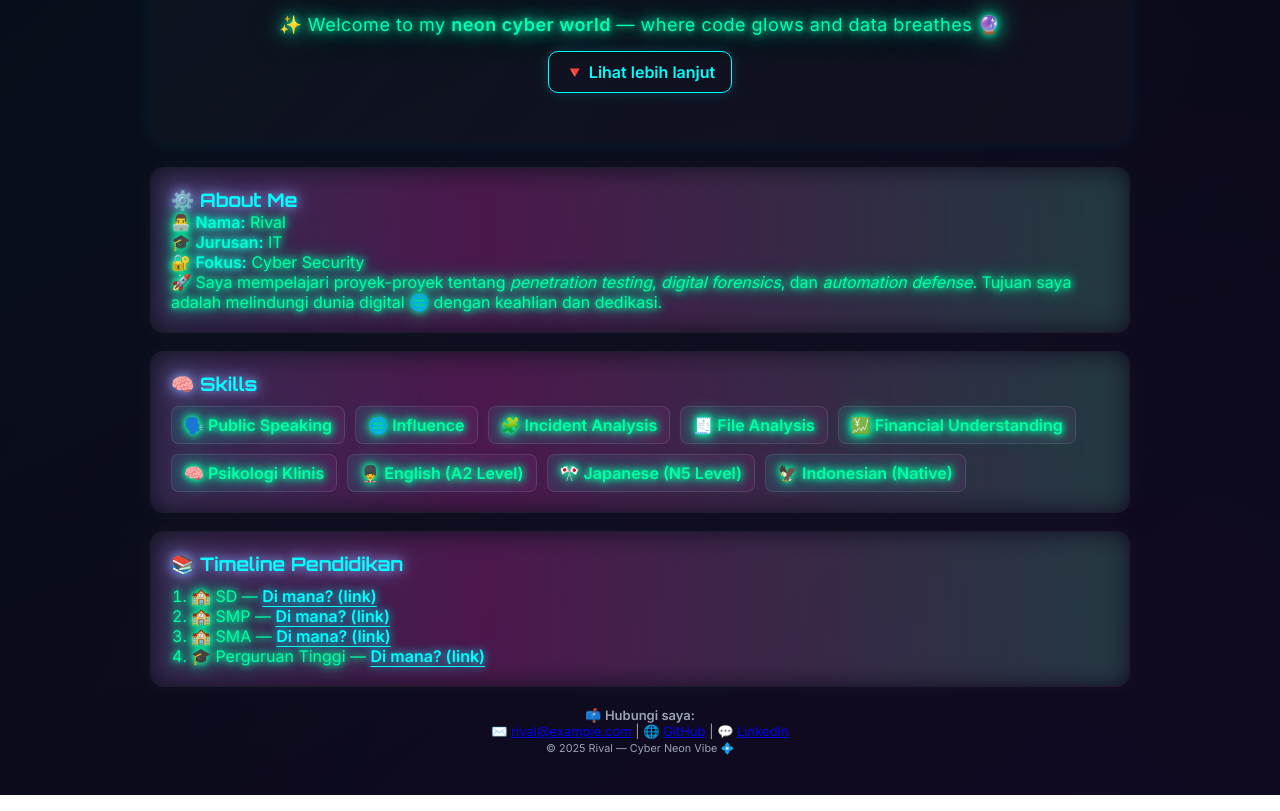
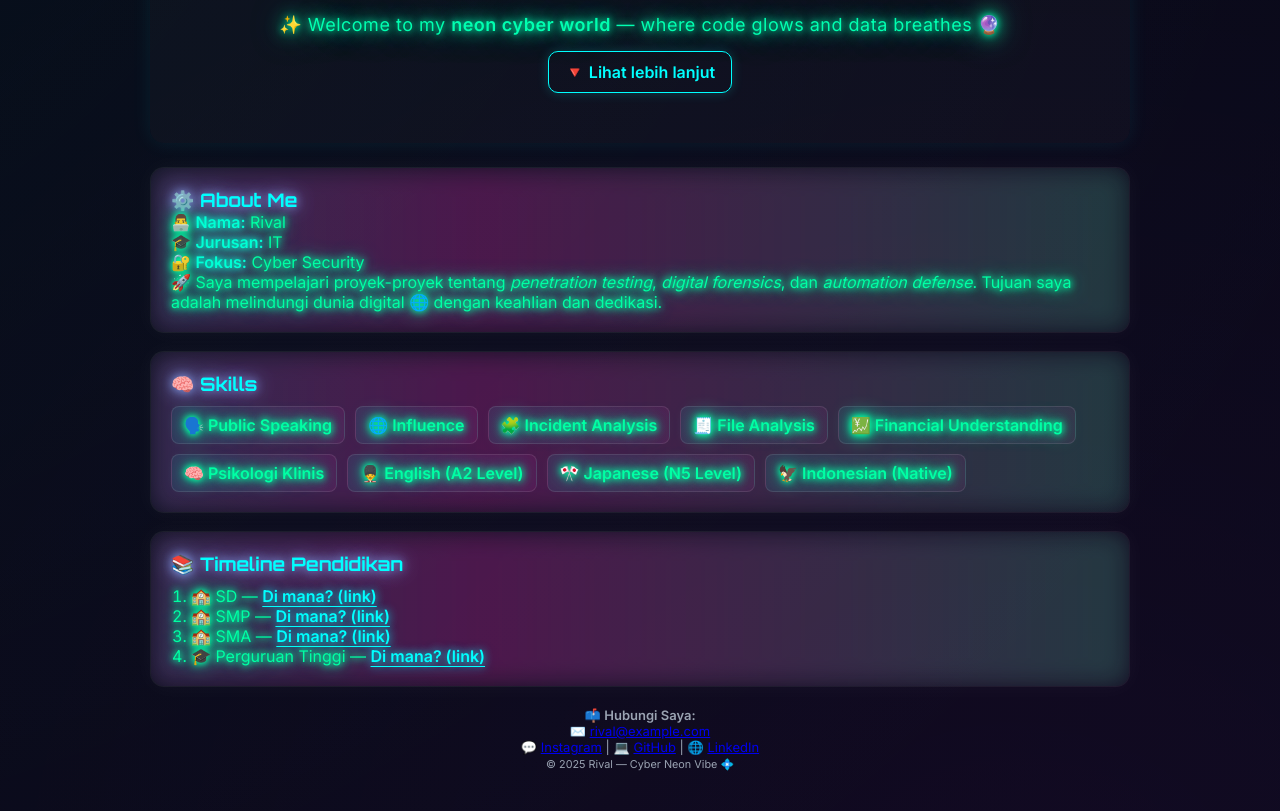
Before and after one commit to lanaeimifukada/My_portofolio, a plain HTML site: page index.html in a window 1280 px wide. Shown: the part 244-1055 px from the top of the page. Drawn offline with nearby package versions, Linux system fonts and the light colour scheme.

Commit message:
update neon portfolio: add social links + glowing text

```diff
--- a/index.html
+++ b/index.html
@@ -67,14 +67,16 @@
 
     <!-- ================= CONTACT / FOOTER ================= -->
     <footer class="footer">
-      <p>📫 <b>Hubungi saya:</b> <br>
-         ✉️ <a href="mailto:rival@example.com">rival@example.com</a>
-         | 🌐 <a href="#">GitHub</a>
-         | 💬 <a href="#">LinkedIn</a>
-      </p>
-      <small>© <span id="year"></span> Rival — Cyber Neon Vibe 💠</small>
-    </footer>
-  </main>
+  <p>📫 <b>Hubungi Saya:</b></p>
+  <p>
+    ✉️ <a href="mailto:rival@example.com">rival@example.com</a><br>
+    💬 <a href="https://www.instagram.com/veteran_of_love?igsh=dmx1d3FvbXZzMTlq" target="_blank" rel="noopener">Instagram</a> |
+    💻 <a href="http://github.com/lanaeimifukada" target="_blank" rel="noopener">GitHub</a> |
+    🌐 <a href="https://linkedin.com/in/your_linkedin_here" target="_blank" rel="noopener">LinkedIn</a>
+  </p>
+  <small>© <span id="year"></span> Rival — Cyber Neon Vibe 💠</small>
+</footer>
+
 
   <!-- ================= SCRIPTS ================= -->
   <script src="https://code.jquery.com/jquery-3.7.1.min.js"></script>
```
